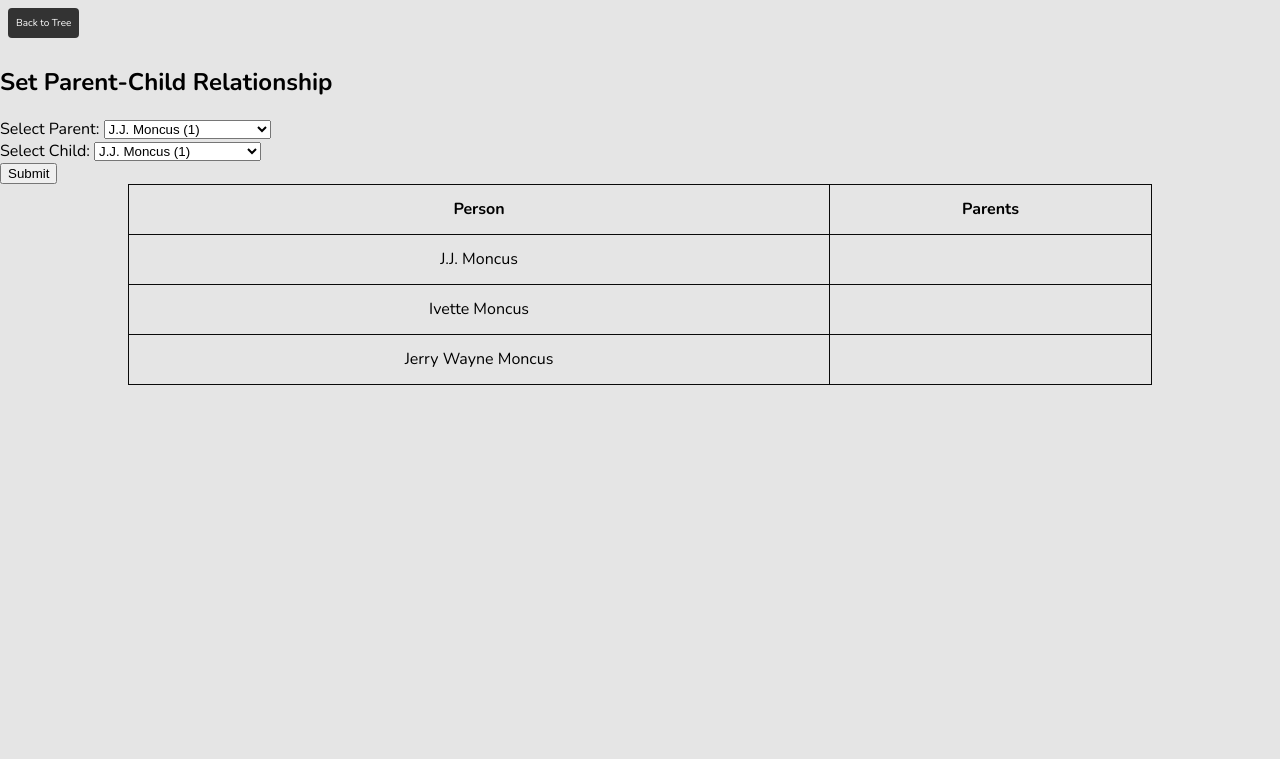
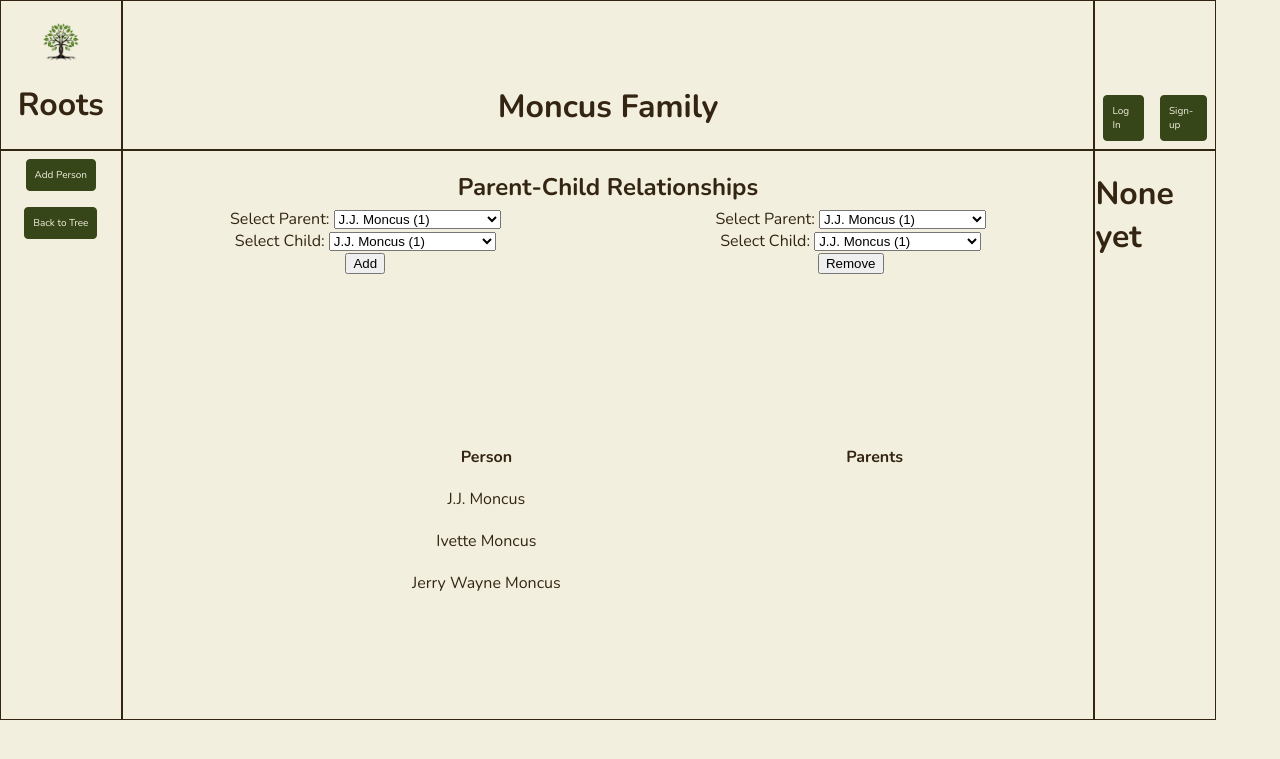
Before and after one commit to jjmoncus/family-tree, a Flask app: page /parent_child in a window 1280 px wide. Shown: the top 759 px of the page. Run offline with Flask 3, Linux system fonts and the light colour scheme; data comes from the database, SQL or seed files in the repository; both versions use the stored data as it was after the commit.

Commit message:
adding and deleting parent-child relatinoships works AND new default color scheme

```diff
--- a/app.py
+++ b/app.py
@@ -1,4 +1,4 @@
-from flask import Flask, render_template, url_for, request, redirect, jsonify
+from flask import Flask, render_template, url_for, request, redirect, jsonify, flash
 from flask_sqlalchemy import SQLAlchemy
 # from sqlalchemy.orm import asdict
 from datetime import datetime
@@ -6,6 +6,7 @@ from datetime import datetime
 import re
 
 app = Flask(__name__)
+app.secret_key = b'here is a string'
 app.config['SQLALCHEMY_DATABASE_URI'] = 'sqlite:///test.db'
 db = SQLAlchemy(app)
 
@@ -59,7 +60,7 @@ def index():
         try:
             db.session.add(new_person)
             db.session.commit()
-            return redirect('/')
+            return redirect(request.referrer)
         except:
             return 'There was an issue adding your person'
 
@@ -78,7 +79,7 @@ def delete(id):
     try:
         db.session.delete(person_to_delete)
         db.session.commit()
-        return redirect('/')
+        return redirect(request.referrer)
     except:
         return 'There was a problem deleting that person'
 
@@ -177,34 +178,68 @@ def card_focus(id):
         return render_template('card_focus.html', person=person)
 
 
-@app.route('/parent_child', methods=['POST', 'GET'])
+@app.route('/parent_child', methods=['GET'])
 def parent_child():
 
-    if request.method == 'POST':
-
-        # get data from form
-        parent_info = request.form['parent']
-        parent_id = re.search("\d+", parent_info).group()
-        child_info = request.form['child']
-        child_id = re.search("\d+", child_info).group()
-
-        # pull People objects from database
-        parent_person = Person.query.filter_by(id = parent_id).first() # should just return one
-        child_person = Person.query.filter_by(id = child_id).first()
-
-        # submit parenthood
-        child_person.parents.append(parent_person)
-        db.session.commit()
-        return redirect('/parent_child')
-
-    # GET
-    else:
         # sort the table by date created
         people = Person.query.order_by(Person.date_created).all()
         # render the main webpage, passing the ordered table as an object to be used in loops
         return render_template('parent_child.html', people=people)
 
 
+@app.route('/parent_child_add', methods=['POST'])
+def parent_child_add():
+
+    # get data from form
+    parent_info = request.form['parent']
+    parent_id = re.search("\d+", parent_info).group()
+    child_info = request.form['child']
+    child_id = re.search("\d+", child_info).group()
+
+    # pull People objects from database
+    parent_person = Person.query.filter_by(id = parent_id).first() # should just return one
+    child_person = Person.query.filter_by(id = child_id).first()
+
+    # if parent is already in parent list, do nothing,
+    # if not, append to parent list
+    if parent_person not in child_person.parents:
+        # submit parenthood
+        child_person.parents.append(parent_person)
+        db.session.commit()
+    # else:
+        # eventually message that the person had already been added in the past
+        # but do no db changes
+
+    return redirect('/parent_child')
+
+
+@app.route('/parent_child_remove', methods=['POST'])
+def parent_child_remove():
+
+    # get data from form
+    parent_info = request.form['parent']
+    parent_id = re.search("\d+", parent_info).group()
+    child_info = request.form['child']
+    child_id = re.search("\d+", child_info).group()
+
+    # pull People objects from database
+    parent_person = Person.query.filter_by(id = parent_id).first() # should just return one
+    child_person = Person.query.filter_by(id = child_id).first()
+
+    if parent_person in child_person.parents:
+
+        # submit parenthood
+        child_person.parents.remove(parent_person)
+        db.session.commit()
+    # else:
+        # eventually message that person was not a parent in the first place
+    return redirect('/parent_child')
+
+@app.route('/cancel', methods=['GET'])
+def cancel():
+    # 'GET'
+    # render where you just were
+    return redirect(request.referrer)
 
 # under what circumstances would this ever change? idk
 if __name__ == "__main__":
--- a/static/css/buttons.css
+++ b/static/css/buttons.css
@@ -10,13 +10,14 @@
     display: inline-block;
     font-size: 10px;
     padding: 8px;
-    background-color: var(--main-btn-color);
+    background-color: var(--main-dark-green);
     text-decoration: none;
+    border: solid 1px var(--main-dark-green);
     border-radius: 4px;
     margin: 8px;
-    color: var(--main-white);
+    color: var(--main-cream);
 }
 
 .btn:hover {
-    background-color: #555;
+    background-color: var(--main-light-green);
 }
--- a/static/css/cards-focus.css
+++ b/static/css/cards-focus.css
@@ -18,11 +18,11 @@
 
 .card-focus {
     width: 100%;
-    background-color: var(--main-item-color);
+    background-color: var(--main-cream);
     border-radius: 8px;
-    border: solid 1px var(--main-black);
+    border: solid 1px var(--main-dark-brown);
     overflow: hidden;
-    box-shadow: 0px 2px 4px rbga(0,0,0,0.2);
+    box-shadow: 0px 0px 8px var(--main-dark-brown);
     margin: 20px;
 }
 
@@ -54,9 +54,12 @@
 */
 
 #info-table {
-    color: var(--main-secondary-text-color);
+    color: var(--main-dark-brown);
     font-size: 15px;
     line-height: 1.3;
+    background-color: var(--main-cream);
+    /* come back and fix this */
+    border-radius: 4px;
 
 }
 
--- a/static/css/cards-main.css
+++ b/static/css/cards-main.css
@@ -12,16 +12,17 @@
 
 .card {
     width: 100%;
-    background-color: var(--main-item-color);
+    background-color: var(--main-cream);
     border-radius: 8px;
-    border: solid 1px var(--main-black);
+    border: solid 1px var(--main-dark-brown);
     overflow: hidden;
-    box-shadow: 0px 2px 4px rbga(0,0,0,0.2);
     margin: 20px;
+    box-shadow: 0px 0px 8px var(--main-dark-brown);
 }
 
 .card:hover {
-    background-color: var(--main-item-color-hover);
+    background-color: var(--main-light-brown);
+    color: var(--main-cream);
 }
 /* does nothing for now
 .card img {
@@ -44,14 +45,22 @@
     flex-direction: column;
     align-items: center;
     justify-content: center;
+    text-decoration: none;
 }
 
 .card-content img {
-    width: 60%;
+    width: 30%;
     height: auto;
+    background-color: var(--main-cream);
 }
 .card-content h3 {
     font-size: 14px;
     margin-bottom: 4px;
-    color: var(--main-black)
+    color: var(--main-dark-brown);
 }
+
+
+.card-content a {
+    background-color: var(--main-cream);
+    color: var(--main-dark-brown);
+}
--- a/static/css/forms.css
+++ b/static/css/forms.css
@@ -7,11 +7,11 @@
     top: 50%;
     left: 50%;
     transform: translate(-50%, -50%);
-    background-color: var(--main-item-color);
+    background-color: var(--main-cream);
+    border-radius: 8px;
     padding: 20px;
-    box-shadow: 0 0 10px rgba(0, 0, 0, 0.3);
+    box-shadow: 0px 0px 8px var(--main-dark-brown);
     z-index: 999;
-    background: var(--main-bg-filter-color);
     backdrop-filter: blur(1px);
 }
 
--- a/static/css/grid.css
+++ b/static/css/grid.css
@@ -1,16 +1,16 @@
-.grid-container {
+.default-grid {
     display: grid;
     grid-template-columns: 10% auto 10%;
     grid-template-rows: 150px auto;
 
-    gap: 20px;
+    gap: 0px;
     height: 90vh;
     width: 95vw;
 
 }
 
 .grid-item {
-    border: solid 1px black;
+    border: solid 1px var(--main-dark-brown);
 }
 
 .grid-item-1 {
--- a/static/css/main.css
+++ b/static/css/main.css
@@ -6,15 +6,25 @@
     --main-black: #0a0a0a;
     --main-white: #fff;
 
-    --main-bg-color: #e5e5e5;
-    --main-bg-filter-color: rgba(1, 1, 1, 0.1)
+    --main-bg-color: #f2efde;
+    --main-bg-border-color: #342512;
 
-    --main-item-color: #f2f2f2;
-    --main-item-color-hover: #f5f5f5;
-    --main-btn-color: #333;
-    --main-btn-color-hover: #555;
+    --main-text-color: #342512;
+    --main-secondary-text-color: #9d864d;
+    --main-hover-text-color: #f2efde;
 
-    --main-secondary-text-color: #666;
+    --main-item-color: #374619;
+    --main-item-border-color: #374619;
+    --main-item-color-hover: #7e883d;
+
+    --main-dark-brown: #342512;
+    --main-light-brown: #9d864d;
+    --main-cream: #f2efde;
+    --main-light-green: #7e883d;
+    --main-dark-green: #374619;
+
+
+
 }
 
 body {
@@ -22,7 +32,8 @@ body {
     padding: 0px;
     box-sizing: border-box;
     font-family: Nunito, sans-serif;
-    background-color: var(--main-bg-color);
+    background-color: var(--main-cream);
+    color: var(--main-dark-brown);
 
 }
 
--- /dev/null
+++ b/static/css/parent-child.css
@@ -0,0 +1,37 @@
+#parent-child-container {
+    display: grid;
+
+    grid-template-columns: 50% 50%;
+    grid-template-rows: 10% 20% auto;
+
+    gap: 0px;
+}
+
+#parent-child-container h2 {
+    grid-area: 1 / 1 / span 1 / span 2;
+    display: flex;
+    justify-content: center;
+}
+
+
+#parent-child-container #parentChildForm-add {
+    grid-area: 2 / 1 / span 1 / span 1;
+    display: flex;
+    flex-direction: column;
+    justify-content: center;
+    align-items: center;
+}
+
+#parent-child-container #parentChildForm-remove {
+    grid-area: 2 / 2 / span 1 / span 1;
+    display: flex;
+    flex-direction: column;
+    justify-content: center;
+    align-items: center;
+}
+
+#parent-child-container #parent-child-table {
+
+    grid-area: 3 / 1 / span 1 / span 2;
+    justify-content: center;
+}
--- a/static/css/splash.css
+++ b/static/css/splash.css
@@ -4,7 +4,7 @@
     left: 0;
     width: 100%;
     height: 100vh;
-    background-color: var(--main-black);
+    background-color: var(--main-dark-brown);
     z-index: 200;
     transition: all 0.5s;
 }
@@ -15,7 +15,7 @@
     justify-content: center;
     height: 100%;
     text-align: center;
-    color: var(--main-white);
+    color: var(--main-cream);
 }
 
 .splash-content {
--- a/static/css/tables.css
+++ b/static/css/tables.css
@@ -2,11 +2,12 @@ table {
     margin: auto;
     border-collapse: collapse;
     width: 80%;
+    background-color: var(--main-cream);
 }
 
 tr {
-    height: 50px;
-    background-color:var(--main-item-color);
+    height: 25px;
+
 }
 /*
 tr:hover {
@@ -15,16 +16,14 @@ tr:hover {
 */
 td, th {
     text-align: center;
-    border: solid 1px var(--main-black);
     padding: 10px;
 }
 
-th {
-    background-color: var(--main-item-color);
+
+.bordered th, td {
+    border: solid 1px var(--main-dark-brown);
 }
 
-/*
-th:hover {
-    background-color: var(--main-item-color-hover);
+.borderless th, td {
+    border: none;
 }
-*/
--- a/static/js/form.js
+++ b/static/js/form.js
@@ -30,7 +30,7 @@ document.addEventListener("DOMContentLoaded", function () {
                     </div>
                     <div class="btn-container">
                         <input type="submit" class="btn" value="Add">
-                        <a href="/" class="btn">Cancel</a>
+                        <a href="/cancel" class="btn">Cancel</a>
                     </div>
                 </form>
             </div>
--- a/templates/base.html
+++ b/templates/base.html
@@ -13,6 +13,7 @@
     <link rel="stylesheet" href="{{ url_for('static', filename='css/cards-focus.css') }}">
     <link rel="stylesheet" href="{{ url_for('static', filename='css/forms.css') }}">
     <link rel="stylesheet" href="{{ url_for('static', filename='css/tables.css') }}">
+    <link rel="stylesheet" href="{{ url_for('static', filename='css/parent-child.css') }}">
 
     <script type="text/javascript" src="{{ url_for('static', filename='js/form.js') }}"></script>
     <script type="text/javascript" src="{{ url_for('static', filename='js/splash.js') }}"></script>
--- a/templates/card_focus.html
+++ b/templates/card_focus.html
@@ -29,7 +29,7 @@
 
                     <img src="{{ url_for('static', filename='logos/empty-prof-pic.png') }}" alt="Profile Picture">
 
-                    <table id="info-table">
+                    <table class="borderless" id="info-table">
                         <tr>
                             <td>ID #</td>
                             <td>{{ person.id }}</td>
--- a/templates/index.html
+++ b/templates/index.html
@@ -19,7 +19,7 @@
 -->
 
 <!-- main page -->
-<div class='content grid-container' id="content-index">
+<div class='content default-grid' id="content-index">
 
     <!-- grid item 1: logo and app name-->
     <div class="grid-item grid-item-1">
@@ -54,7 +54,7 @@
     <div class="grid-item grid-item-4">
         <div class="app-tasks-panel">
             <div class="content-container-column">
-                <!-- dynamic form -->
+                <!-- dynamic add-Person form -->
                 <a class="btn" id='addPersonBtn'>Add Person</a>
                 <div id="formContainer"></div>
 
--- a/templates/parent_child.html
+++ b/templates/parent_child.html
@@ -6,13 +6,58 @@
 
 {% block body %}
 
+<div class="default-grid" id="parent-child-grid">
+
+    <!-- grid item 1: logo and app name-->
+    <div class="grid-item grid-item-1">
+        <div class="logo" id="logo-index">
+            <div class="content-container-column">
+                    <img src="{{ url_for('static', filename='logos/green-tree-logo.png') }}" alt="Green Tree Logo">
+                    <h1>Roots</h1>
+            </div>
+        </div>
+    </div>
+
+    <!-- grid item 2: Name of Current family-->
+    <div class="grid-item grid-item-2">
+        <div class="current-family-name" id="current-family-name-index">
+            <div class="content-container-row">
+                <h1>Moncus Family</h1>
+            </div>
+        </div>
+    </div>
+
+    <!-- grid item 3: Account Tasks Panel -->
+    <div class="grid-item grid-item-3">
+        <div class="account-tasks-panel">
+            <div class="content-container-row">
+                <a class="btn" id='log-in' href="">Log In</a>
+                <a class="btn" id='sign-up' href="">Sign-up</a>
+            </div>
+        </div>
+    </div>
+
+    <!-- grid item 4: App Tasks Panel-->
+    <div class="grid-item grid-item-4">
+        <div class="app-tasks-panel">
+            <div class="content-container-column">
+                <!-- dynamic add-Person form -->
+                <a class="btn" id='addPersonBtn'>Add Person</a>
+                <div id="formContainer"></div>
                 <!-- Back to tree -->
                 <a class="btn" id='to_tree' href="/">Back to Tree</a>
 
-<h2>Set Parent-Child Relationship</h2>
+            </div>
+        </div>
+    </div>
 
-<!-- Parent-Child form -->
-<form id="parentChildForm" action="/parent_child" method="POST">
+    <!-- grid item 5: Parent-Child table and forms -->
+    <div class="grid-item grid-item-5" id="parent-child-container">
+
+        <h2>Parent-Child Relationships</h2>
+
+        <!-- Parent-Child forms -->
+        <form id="parentChildForm-add" action="/parent_child_add" method="POST">
 
             <!-- Parent dropdown -->
             <div>
@@ -36,12 +81,42 @@
 
             <!-- Button to set the parent-child relationship -->
             <div>
-        <input type="submit" value="Submit">
+                <input type="submit" value="Add">
             </div>
         </form>
 
+        <form id="parentChildForm-remove" action="/parent_child_remove" method="POST">
+
+            <!-- Parent dropdown -->
+            <div>
+                <label for="parent">Select Parent:</label>
+                <select id="parent" name="parent">
+                    {% for person in people %}
+                        <option value="{{ person.id }}">{{ person.first_name }} {{ person.middle_name }} {{ person.last_name }} ({{person.id}})</option>
+                    {% endfor %}
+                </select>
+            </div>
+
+            <!-- Child dropdown -->
+            <div>
+                <label for="child">Select Child:</label>
+                <select id="child" name="child">
+                    {% for person in people %}
+                        <option value="{{ person.id }}">{{ person.first_name }} {{ person.middle_name }} {{ person.last_name }} ({{person.id}})</option>
+                    {% endfor %}
+                </select>
+            </div>
+
+            <!-- Button to set the parent-child relationship -->
+            <div>
+                <input type="submit" value="Remove">
+            </div>
+        </form>
+
+
+
         <!-- Table for parent-child relationships -->
-<table id="parent-child-table">
+        <table class="borderless" id="parent-child-table">
             <tr>
                 <th>Person</th>
                 <th>Parents</th>
@@ -57,5 +132,18 @@
                 </tr>
             {% endfor %}
         </table>
+    </div>
+
+    <!-- grid item 6: Secondary App Info -->
+    <div class="grid-item grid-item-6">
+        <div class="secondary-panel">
+            <div class="content-container-column">
+                <h1>None yet</h1>
+            </div>
+        </div>
+    </div>
+
+</div>
+
 
 {% endblock %}
--- a/templates/table.html
+++ b/templates/table.html
@@ -25,7 +25,7 @@
 
     {% else %}
 
-        <table id="people-table">
+        <table class="bordered" id="people-table">
             <tr>
                 <th>ID #</th>
                 <th>First Name</th>
```
Also changed, not shown: static/js/parent-child.js (deleted, +0 -41 lines), instance/test.db. Lines whose indentation alone changed are shown as unchanged.
